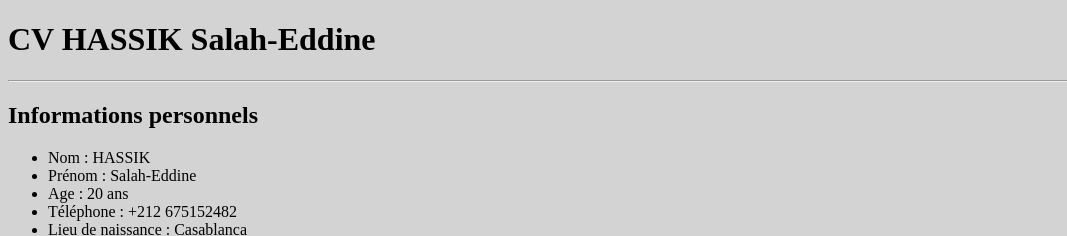
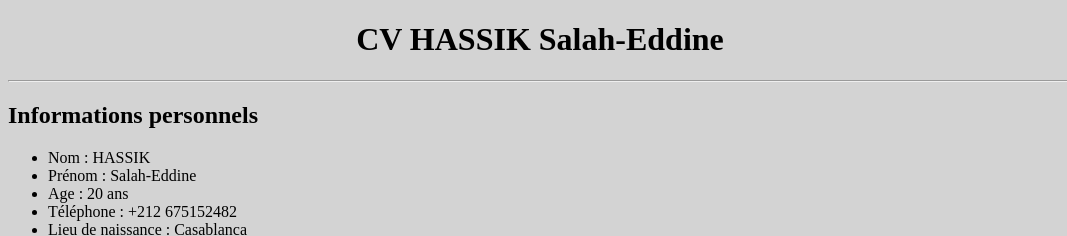
Before and after one commit to Salah-ZEddine/projet-web-dev-, a plain HTML site: page index.html in a window 1280 px wide. Shown: the top 236 px of the page, 0-1067 px from the left. Drawn offline with Linux system fonts and the light colour scheme.

Commit message:
centering the title

```diff
--- a/index.html
+++ b/index.html
@@ -8,7 +8,7 @@
     </head>
     <body style="background-color: lightgrey;">
         <header>
-            <h1>CV HASSIK Salah-Eddine</h1>
+           <center> <h1>CV HASSIK Salah-Eddine</h1></center>
         </header>
         <hr>
         <section>
```
